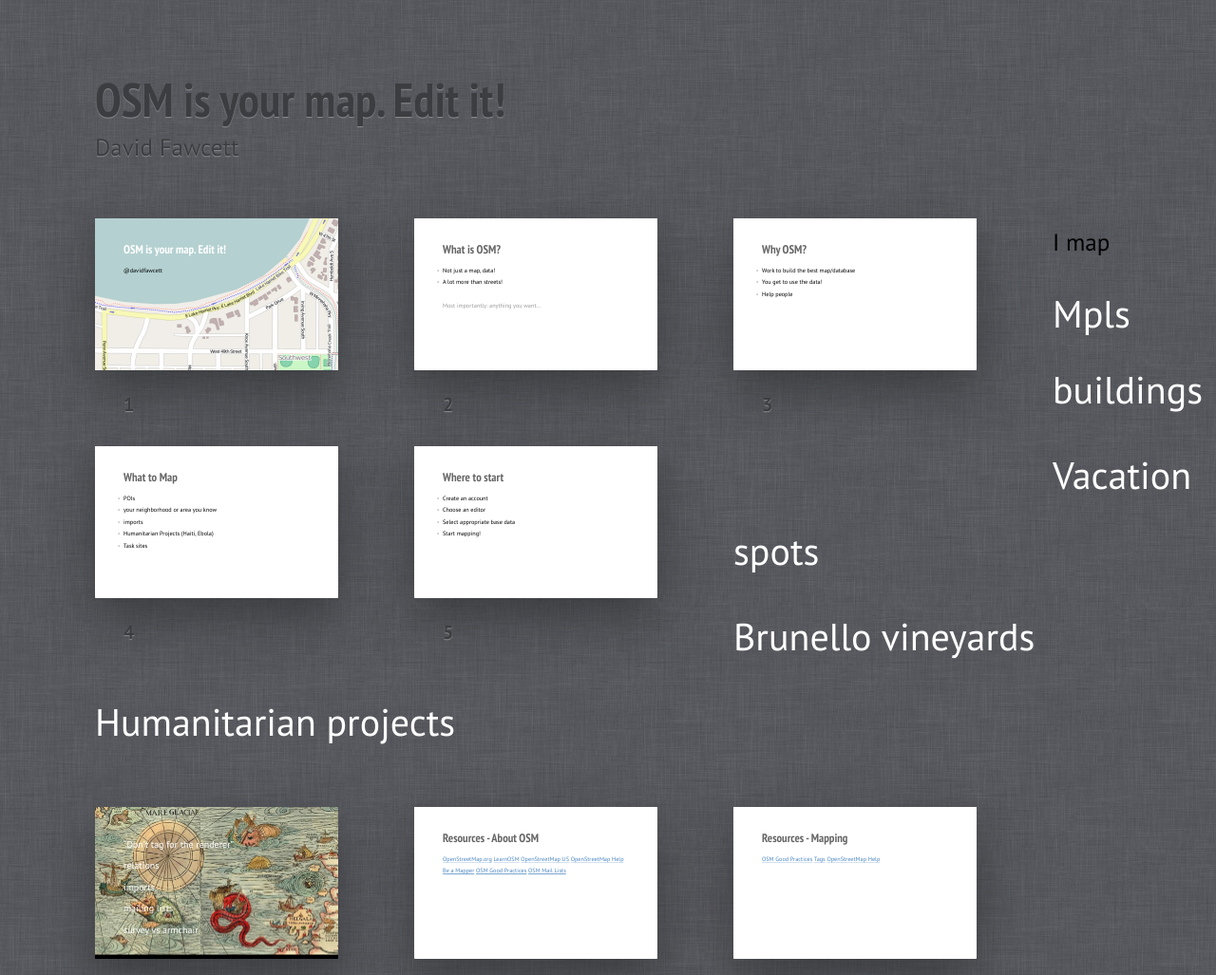
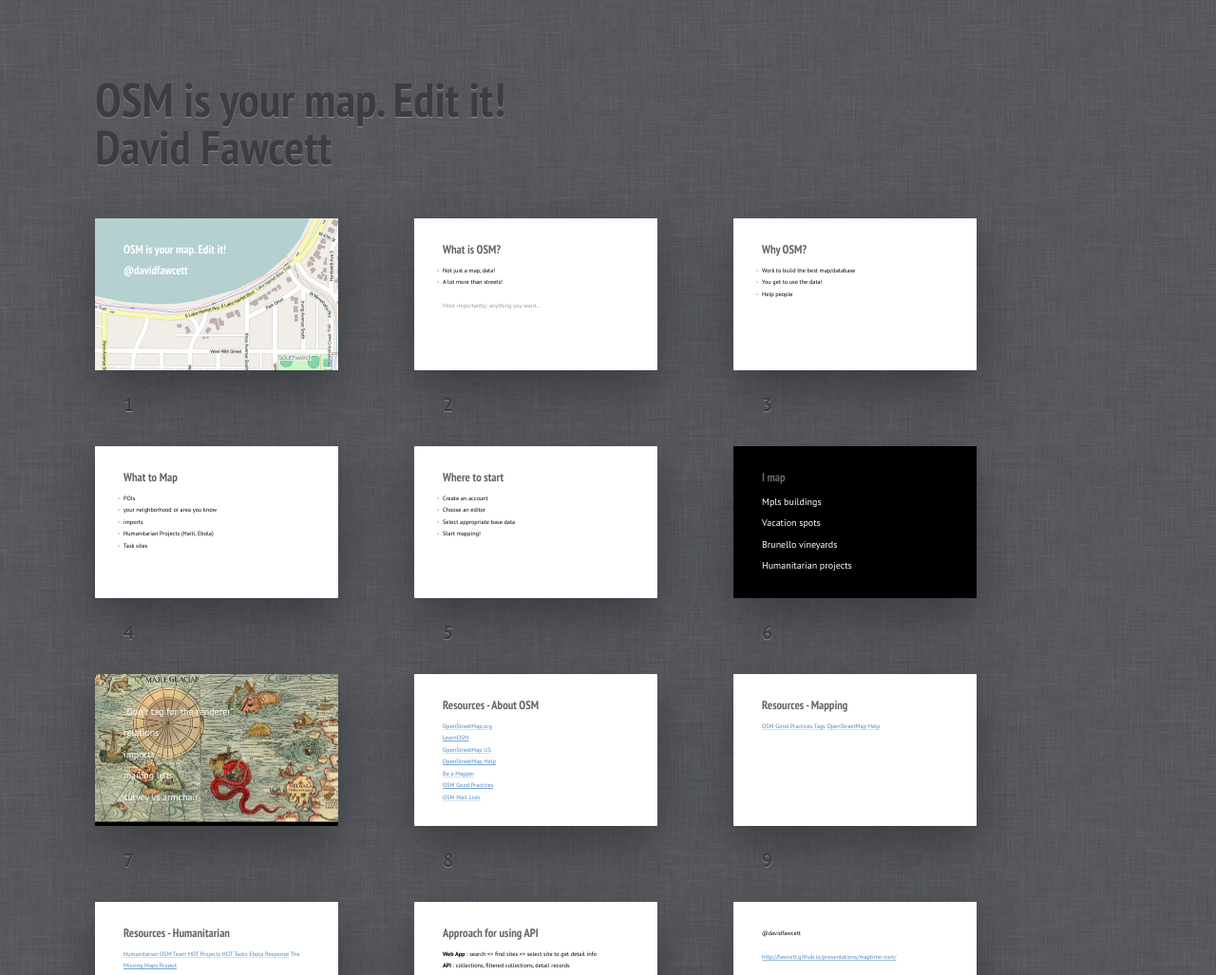
Before and after one commit to fawcett/presentations, a plain HTML site: page maptime-osm/index.html in a window 1280 px wide. Shown: the top 1027 px of the page at 95% size. Drawn offline with Linux system fonts and the light colour scheme.

Commit message:
fix i map

```diff
--- a/maptime-osm/index.html
+++ b/maptime-osm/index.html
@@ -10,12 +10,12 @@
 <body class="list">
 	<header class="caption">
 		<h1>OSM is your map. Edit it!</h1>
-		<p>David Fawcett</p>
+		<h1>David Fawcett<h1/>
 	</header>
 
 	<section class="slide cover" id="Picture"><div>
 		<h2>OSM is your map.  Edit it!</h2>
-		<h3>@davidfawcett</h3>
+		<h2>@davidfawcett</h2>
 		<img src="pictures/osm-washburn.png" alt="">
 		<style>
 			#Picture h2 {
@@ -63,7 +63,7 @@
 			<li>Start mapping!</li>
 		</ul>
 	</div></section>
-		<section class=class="slide cover" id="vine"><div>
+		<section class="slide cover" id="vine"><div>
 		<h2>I map</h2>
 		<p>Mpls buildings</p>
 		<p>Vacation spots</p>
@@ -103,13 +103,13 @@
 
 <section class="slide"><div>
 		<h2>Resources - About OSM</h2>
-		<a href="http://www.openstreetmap.org">OpenStreetMap.org</a>
-		<a href="http://learnosm.org/en/">LearnOSM</a>
-		<a href="http://openstreetmap.us/">OpenStreetMap US</a>
-		<a href="https://help.openstreetmap.org/">OpenStreetMap Help</a>
-		<a href="http://beamapper.com/">Be a Mapper</a>
-		<a href="http://wiki.openstreetmap.org/wiki/Good_practice">OSM Good Practices</a>
-		<a href="http://wiki.openstreetmap.org/wiki/Mailing_lists">OSM Mail Lists</a>
+		<h4><a href="http://www.openstreetmap.org">OpenStreetMap.org</a></h4>
+		<h4><a href="http://learnosm.org/en/">LearnOSM</a></h4>
+		<h4><a href="http://openstreetmap.us/">OpenStreetMap US</a></h4>
+		<h4><a href="https://help.openstreetmap.org/">OpenStreetMap Help</a></h4>
+		<h4><a href="http://beamapper.com/">Be a Mapper</a></h4>
+		<h4><a href="http://wiki.openstreetmap.org/wiki/Good_practice">OSM Good Practices</a></h4>
+		<h4><a href="http://wiki.openstreetmap.org/wiki/Mailing_lists">OSM Mail Lists</a></h4>
 	</div></section>
 <section class="slide"><div>
 		<h2>Resources - Mapping</h2>
```
